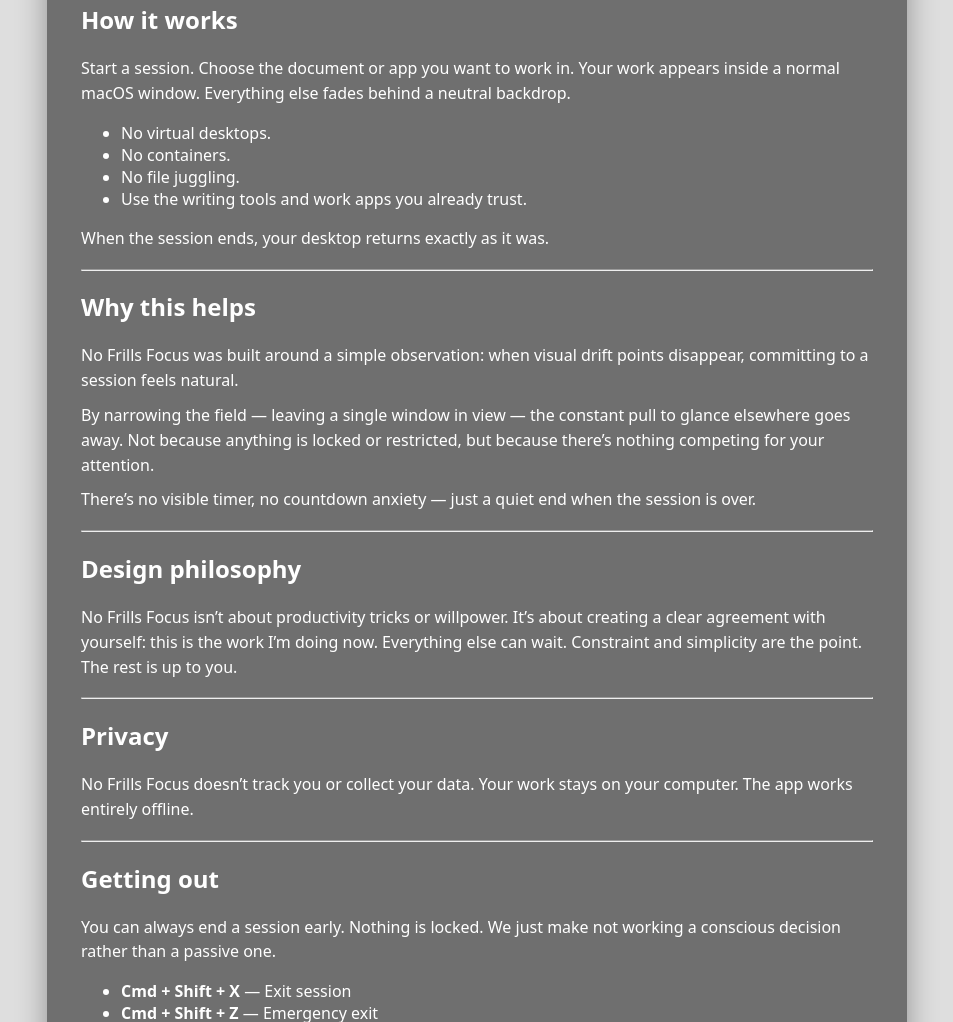
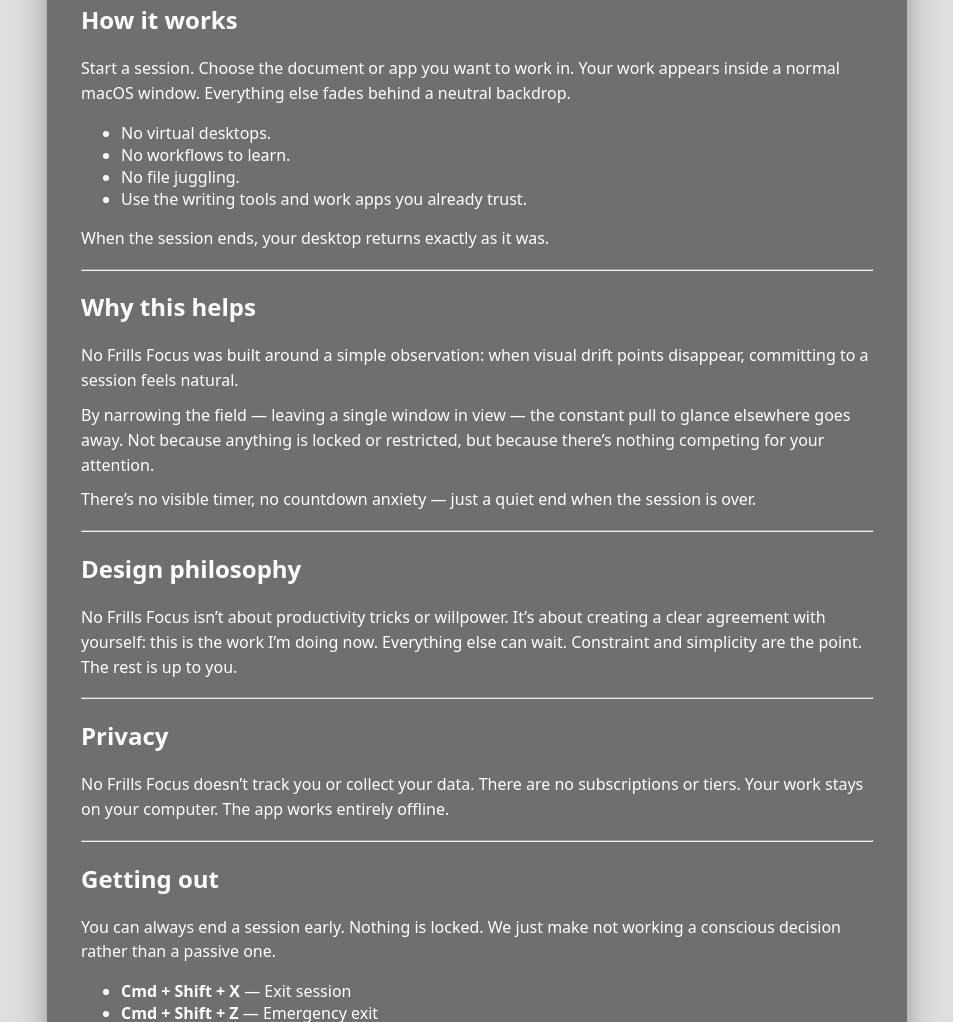
Before and after one commit to AlbatrossSpacebucks/nofrillsfocus, a plain HTML site: page index.html in a window 1280 px wide. Shown: the part 351-1373 px from the top of the page, without its empty margins (163-1116 px from the left). Drawn offline with Linux system fonts and the light colour scheme.

Commit message:
Update privacy section with subscription information
Added a line about no subscriptions or tiers to the privacy section.

```diff
--- a/index.html
+++ b/index.html
@@ -205,7 +205,7 @@
 
     <ul class="bullets">
       <li>No virtual desktops.</li>
-      <li>No containers.</li>
+      <li>No workflows to learn.</li>
       <li>No file juggling.</li>
       <li>Use the writing tools and work apps you already trust.</li>
     </ul>
@@ -245,7 +245,7 @@
   <section class="block" id="privacy">
     <h2>Privacy</h2>
     <p>
-      No Frills Focus doesn’t track you or collect your data.
+      No Frills Focus doesn’t track you or collect your data. There are no subscriptions or tiers.
       Your work stays on your computer. The app works entirely offline.
     </p>
   </section>
```
